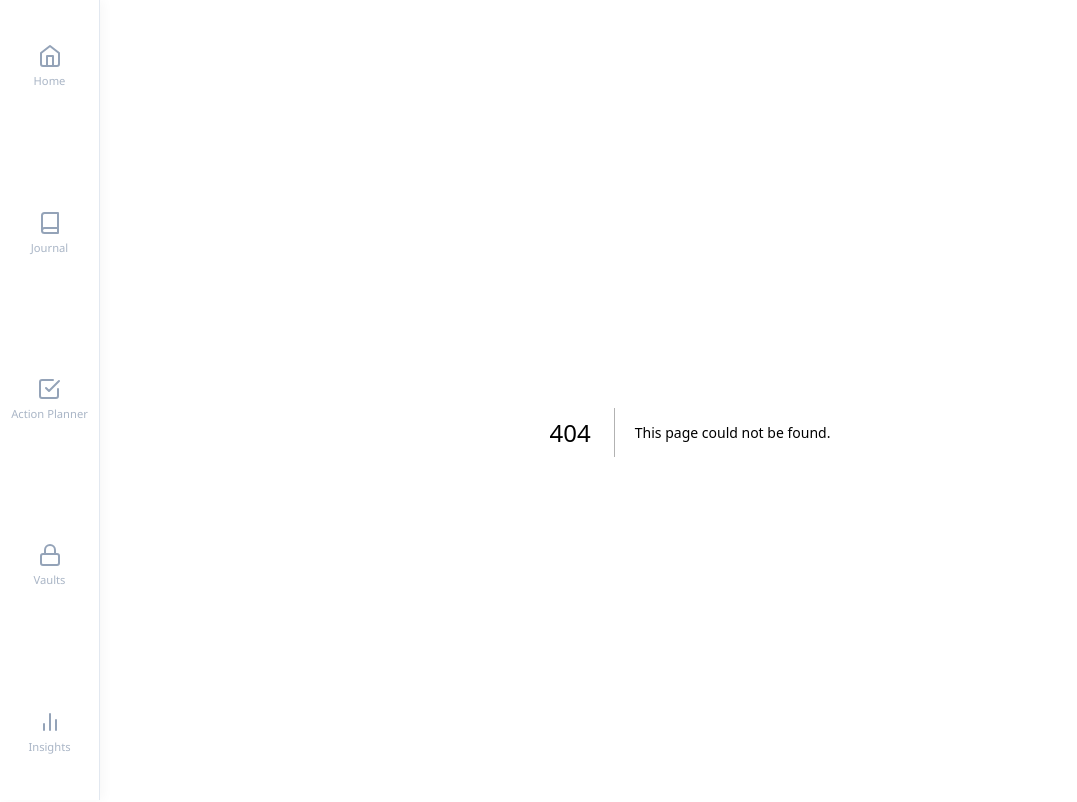
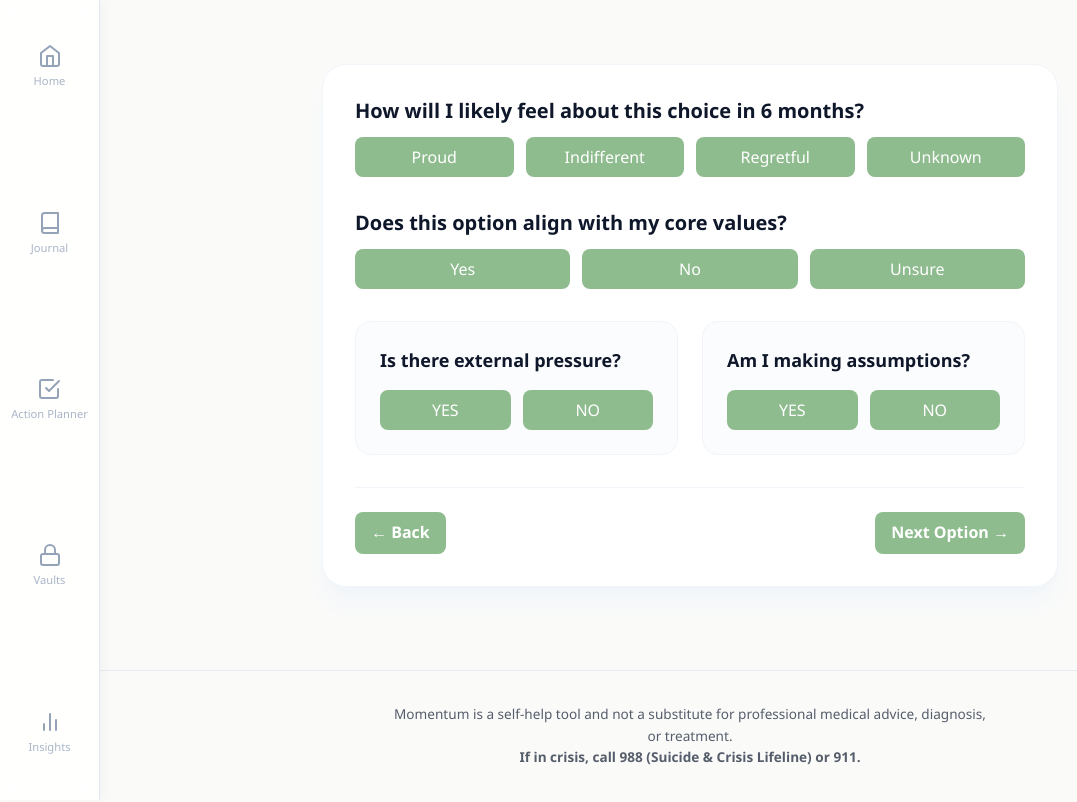
Before and after one commit to Coach-AIM/worry-vault, a Next.js app: page /decision-assistant in a window 1280 px wide. Before the commit this address had no page. Shown: the top 802 px of the page, without its empty margins (0-1077 px from the left). Built offline with nearby package versions, Linux system fonts and the light colour scheme.

Commit message:
add decision-assistant alias route with exact interactive context check component

```diff
--- /dev/null
+++ b/src/app/decision-assistant/page.tsx
@@ -0,0 +1,87 @@
+'use client';
+
+import React, { useState } from 'react';
+
+export default function DecisionContextCheck() {
+  // Explicitly track separate state strings for each question group
+  const [feeling, setFeeling] = useState<string | null>(null);
+  const [valuesAlign, setValuesAlign] = useState<string | null>(null);
+  const [pressure, setPressure] = useState<string | null>(null);
+  const [assumptions, setAssumptions] = useState<string | null>(null);
+
+  // Dynamic CSS injector to guarantee immediate color transformation on selection
+  const checkStyle = (currentValue: string | null, targetValue: string) => {
+    return currentValue === targetValue
+      ? "flex-1 min-w-[100px] px-5 py-4 text-base font-bold rounded-2xl border-2 transition-all duration-150 bg-blue-600 text-white border-blue-600 shadow-lg shadow-blue-100 scale-[1.02]"
+      : "flex-1 min-w-[100px] px-5 py-4 text-base font-medium rounded-2xl border transition-all duration-150 bg-white text-slate-700 border-slate-200 hover:bg-slate-50 hover:border-slate-300";
+  };
+
+  return (
+    <div className="max-w-3xl mx-auto my-8 p-8 bg-white rounded-3xl border border-slate-100 shadow-xl shadow-slate-100 space-y-8">
+
+      {/* Question 1 */}
+      <div className="space-y-3">
+        <label className="block text-xl font-bold text-slate-900">How will I likely feel about this choice in 6 months?</label>
+        <div className="grid grid-cols-2 sm:grid-cols-4 gap-3">
+          {['Proud', 'Indifferent', 'Regretful', 'Unknown'].map((item) => (
+            <button
+              key={item}
+              type="button"
+              onClick={() => setFeeling(item)}
+              className={checkStyle(feeling, item)}
+            >
+              {item}
+            </button>
+          ))}
+        </div>
+      </div>
+
+      {/* Question 2 */}
+      <div className="space-y-3">
+        <label className="block text-xl font-bold text-slate-900">Does this option align with my core values?</label>
+        <div className="grid grid-cols-3 gap-3">
+          {['Yes', 'No', 'Unsure'].map((item) => (
+            <button
+              key={item}
+              type="button"
+              onClick={() => setValuesAlign(item)}
+              className={checkStyle(valuesAlign, item)}
+            >
+              {item}
+            </button>
+          ))}
+        </div>
+      </div>
+
+      {/* Questions 3 & 4 Grid */}
+      <div className="grid grid-cols-1 md:grid-cols-2 gap-6">
+        <div className="p-6 border border-slate-100 rounded-2xl bg-slate-50/50 space-y-4">
+          <p className="font-bold text-slate-900 text-lg">Is there external pressure?</p>
+          <div className="flex gap-3">
+            <button type="button" onClick={() => setPressure('YES')} className={checkStyle(pressure, 'YES')}>YES</button>
+            <button type="button" onClick={() => setPressure('NO')} className={checkStyle(pressure, 'NO')}>NO</button>
+          </div>
+        </div>
+
+        <div className="p-6 border border-slate-100 rounded-2xl bg-slate-50/50 space-y-4">
+          <p className="font-bold text-slate-900 text-lg">Am I making assumptions?</p>
+          <div className="flex gap-3">
+            <button type="button" onClick={() => setAssumptions('YES')} className={checkStyle(assumptions, 'YES')}>YES</button>
+            <button type="button" onClick={() => setAssumptions('NO')} className={checkStyle(assumptions, 'NO')}>NO</button>
+          </div>
+        </div>
+      </div>
+
+      {/* Navigation Buttons */}
+      <div className="flex justify-between items-center pt-6 border-t border-slate-100 mt-8">
+        <button type="button" className="px-6 py-3 font-semibold text-slate-600 bg-slate-100 hover:bg-slate-200 rounded-xl transition">
+          ← Back
+        </button>
+        <button type="button" className="px-6 py-3 font-semibold text-white bg-blue-600 hover:bg-blue-700 rounded-xl transition">
+          Next Option →
+        </button>
+      </div>
+
+    </div>
+  );
+}
```
